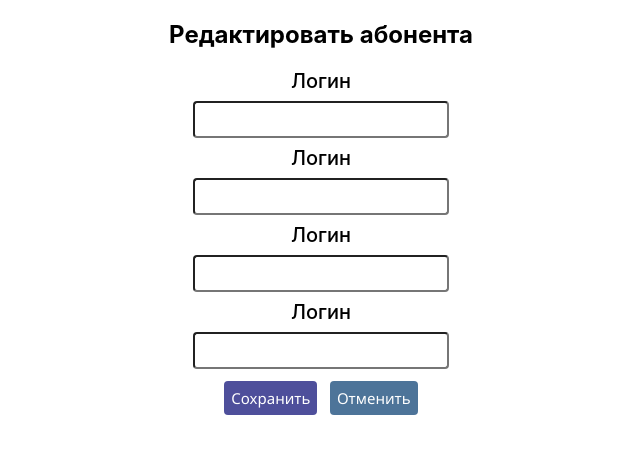
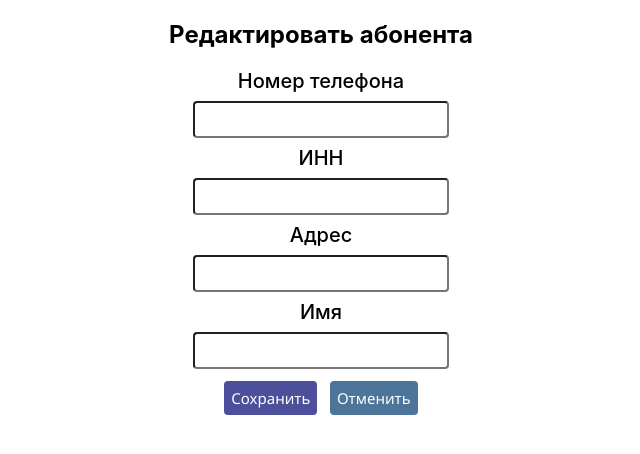
Before and after one commit to eshabakhov/PCAFrontEnd, a React (Create React App) app: page /abonents/1 in a window 1280 px wide. Shown: the top 454 px of the page, without its empty margins (319-959 px from the left). Built offline with nearby package versions, Linux system fonts and the light colour scheme; no server answers.

Commit message:
Редактирование

```diff
--- a/src/App.js
+++ b/src/App.js
@@ -25,8 +25,8 @@ function App() {
                     <Route path='/abonents/:id' exact={true} element={<AbonentEdit/>}/>
                     <Route path='/calls' exact={true} element={<CallAdd/>}/>
                     <Route path='/calls/:id' exact={true} element={<CallEdit/>}/>
-                    <Route path='/cities/' exact={true} element={<CityEdit/>}/>
-                    <Route path='/cities/:id' exact={true} element={<CityAdd/>}/>
+                    <Route path='/cities/' exact={true} element={<CityAdd/>}/>
+                    <Route path='/cities/:id' exact={true} element={<CityEdit/>}/>
                 </Routes>
             </Router>
         </div>
--- a/src/entities/abonents/abonentEdit.js
+++ b/src/entities/abonents/abonentEdit.js
@@ -41,22 +41,22 @@ function AbonentEdit(props) {
                 navigate("/")
             }}>
                 <FormGroup>
-                    <Label className={classes.label} for="phoneNumber">Логин</Label><br/>
+                    <Label className={classes.label} for="phoneNumber">Номер телефона</Label><br/>
                     <Input className={classes.input} type="text" name="phoneNumber" id="phoneNumber" value={abonent.phoneNumber || ''}
                            onChange={handleChange} autoComplete="phoneNumber" required/>
                 </FormGroup>
                 <FormGroup>
-                    <Label className={classes.label} for="inn">Логин</Label><br/>
+                    <Label className={classes.label} for="inn">ИНН</Label><br/>
                     <Input className={classes.input} type="text" name="inn" id="inn" value={abonent.inn || ''}
                            onChange={handleChange} autoComplete="inn" required/>
                 </FormGroup>
                 <FormGroup>
-                    <Label className={classes.label} for="address">Логин</Label><br/>
+                    <Label className={classes.label} for="address">Адрес</Label><br/>
                     <Input className={classes.input} type="text" name="address" id="address" value={abonent.address || ''}
                            onChange={handleChange} autoComplete="address" required/>
                 </FormGroup>
                 <FormGroup>
-                    <Label className={classes.label} for="name">Логин</Label><br/>
+                    <Label className={classes.label} for="name">Имя</Label><br/>
                     <Input className={classes.input} type="text" name="name" id="name" value={abonent.name || ''}
                            onChange={handleChange} autoComplete="name" required/>
                 </FormGroup>
--- a/src/entities/city/city.js
+++ b/src/entities/city/city.js
@@ -60,7 +60,7 @@ function City(props) {
                         <th onClick={(event) => props.ls(event)} id="nightRate" width="16%">Тариф ночной</th>
                         <th onClick={(event) => props.ls(event)} id="dayRate" width="16%">Тариф дневной</th>
                         <th onClick={(event) => props.ls(event)} id="discountPercent" width="16%">Размер скидки</th>
-                        <th onClick={(event) => props.ls(event)} id="discountCallMinutes" width="16%">Порог скидки</th>
+                        <th onClick={(event) => props.ls(event)} id="discountCallMinutes" width="16%">ППорог скидки</th>
                         <th name="operations" width="16%"></th>
                     </tr>
                     </thead>
```
